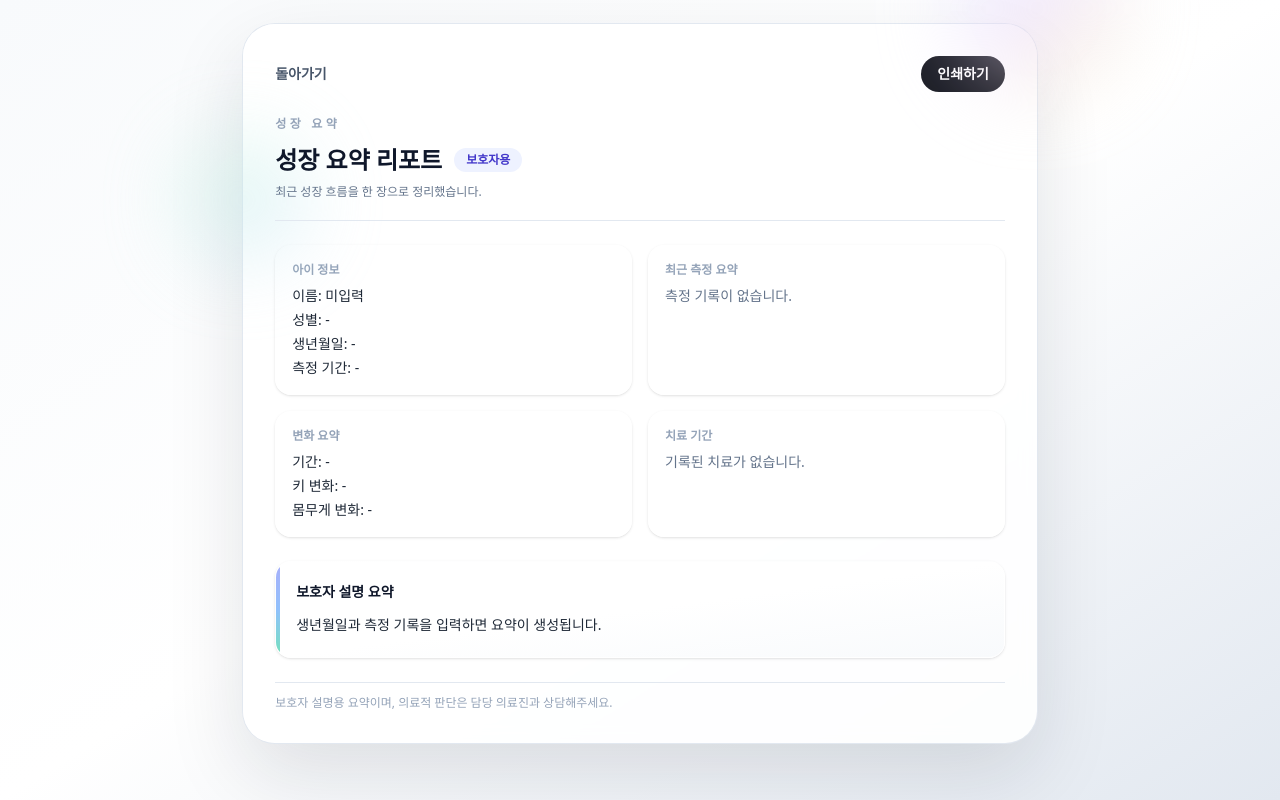
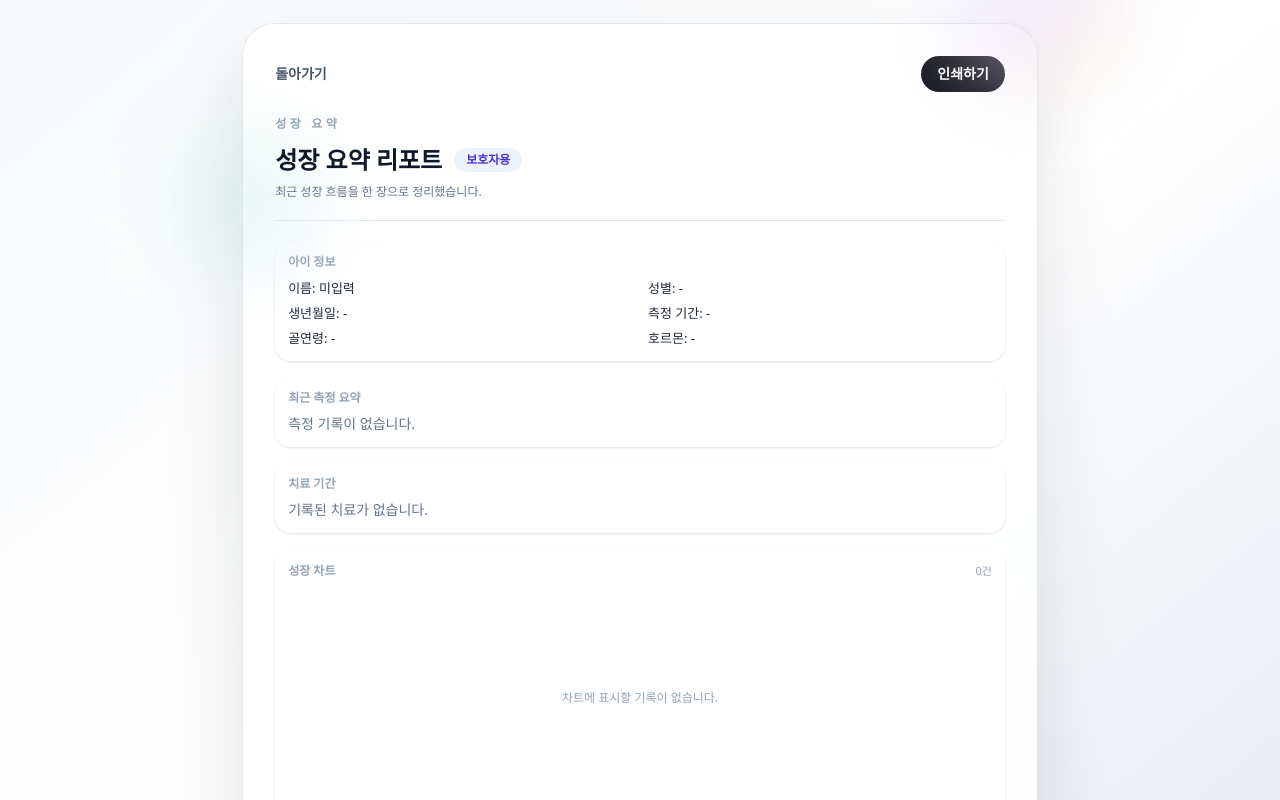
Before and after one commit to shiricson7/growth_clinic, a Next.js app: page /print in a window 1280 px wide. Shown: the top 800 px of the page. Built offline with nearby package versions, Linux system fonts and the light colour scheme.

Commit message:
Tighten print layout and guardian summary

```diff
--- a/src/app/api/guardian-summary/route.ts
+++ b/src/app/api/guardian-summary/route.ts
@@ -52,6 +52,8 @@ IMPORTANT:
 - 약 용량/처방을 말하지 말 것
 - 확정적인 의학적 결론을 내리지 말 것
 - 데이터가 부족하면 부족한 점을 분명히 말할 것
+- 마지막 문장은 반드시 완결형으로 끝나야 합니다(예: "입니다.", "하세요.").
+- 분량은 10~14줄 이내로 간결하게 유지하세요.
 
 출력 형식:
 [요약]
@@ -226,7 +228,7 @@ export async function POST(request: Request) {
 
     const requestBody = {
       model: "gpt-5-mini",
-      max_output_tokens: 450,
+      max_output_tokens: 800,
       reasoning: { effort: "minimal" },
       instructions: PROMPT,
       input: JSON.stringify(promptPayload),
--- a/src/app/print/page.tsx
+++ b/src/app/print/page.tsx
@@ -2,7 +2,15 @@
 
 import { useEffect, useMemo, useState } from "react";
 import Link from "next/link";
-import { differenceInMonths, parseISO } from "date-fns";
+import { differenceInMonths, format, parseISO } from "date-fns";
+import {
+  CartesianGrid,
+  Line,
+  LineChart,
+  ResponsiveContainer,
+  XAxis,
+  YAxis,
+} from "recharts";
 import type { Measurement, TherapyCourse, PatientInfo } from "@/lib/types";
 import { loadMeasurements, loadTherapyCourses, loadPatientInfo } from "@/lib/storage";
 import { getAgeMonths, percentileFromValue } from "@/lib/percentileLogic";
@@ -118,6 +126,15 @@ export default function PrintPage() {
       .filter((entry) => entry.value && entry.value.trim() !== "");
   }, [patientInfo.hormoneLevels]);
 
+  const hormoneSummary = useMemo(() => {
+    if (hormoneEntries.length === 0) return "-";
+    const summary = hormoneEntries.slice(0, 4).map((entry) => `${entry.label} ${entry.value}`);
+    if (hormoneEntries.length > 4) {
+      summary.push(`외 ${hormoneEntries.length - 4}항목`);
+    }
+    return summary.join(" · ");
+  }, [hormoneEntries]);
+
   const heightDelta = useMemo(() => {
     if (!firstMeasurement?.heightCm || !latestMeasurement?.heightCm) return null;
     return Number((latestMeasurement.heightCm - firstMeasurement.heightCm).toFixed(1));
@@ -152,6 +169,25 @@ export default function PrintPage() {
   );
 
   const payloadKey = useMemo(() => JSON.stringify(payload), [payload]);
+
+  const chartData = useMemo(
+    () =>
+      sortedMeasurements.map((item) => ({
+        date: item.date,
+        height: item.heightCm ?? null,
+        weight: item.weightKg ?? null,
+      })),
+    [sortedMeasurements]
+  );
+
+  const hasHeight = useMemo(
+    () => sortedMeasurements.some((item) => typeof item.heightCm === "number"),
+    [sortedMeasurements]
+  );
+  const hasWeight = useMemo(
+    () => sortedMeasurements.some((item) => typeof item.weightKg === "number"),
+    [sortedMeasurements]
+  );
 
   useEffect(() => {
     const hasData = Boolean(payload.birthDate) && payload.measurements.length > 0;
@@ -239,33 +275,24 @@ export default function PrintPage() {
           </p>
         </header>
 
-        <section className="mt-6 grid gap-4 md:grid-cols-2">
-          <div className="rounded-2xl border border-white/70 bg-white/80 p-4 shadow-sm">
+        <section className="mt-5 grid gap-4 lg:grid-cols-[1.25fr,1fr]">
+          <div className="space-y-4">
+            <div className="rounded-2xl border border-white/70 bg-white/80 p-3 shadow-sm">
               <p className="text-xs font-semibold text-[#94a3b8]">아이 정보</p>
-            <div className="mt-2 space-y-1 text-sm text-[#1f2937]">
+              <div className="mt-2 grid gap-x-4 gap-y-1 text-[13px] text-[#1f2937] md:grid-cols-2">
                 <p>이름: {patientInfo.name || "미입력"}</p>
                 <p>성별: {formatSex(patientInfo.sex)}</p>
                 <p>생년월일: {patientInfo.birthDate || "-"}</p>
                 <p>측정 기간: {measurementRange}</p>
-              {patientInfo.boneAge && <p>골연령: {patientInfo.boneAge}</p>}
-              {hormoneEntries.length > 0 && (
-                <div className="pt-1 text-xs text-[#475569]">
-                  <p className="font-semibold text-[#64748b]">호르몬 수치</p>
-                  <ul className="mt-1 space-y-0.5">
-                    {hormoneEntries.map((entry) => (
-                      <li key={`${entry.label}-${entry.value}`}>
-                        {entry.label}: {entry.value}
-                      </li>
-                    ))}
-                  </ul>
-                </div>
-              )}
+                <p>골연령: {patientInfo.boneAge || "-"}</p>
+                <p>호르몬: {hormoneSummary}</p>
               </div>
             </div>
-          <div className="rounded-2xl border border-white/70 bg-white/80 p-4 shadow-sm">
+
+            <div className="rounded-2xl border border-white/70 bg-white/90 p-3 shadow-sm">
               <p className="text-xs font-semibold text-[#94a3b8]">최근 측정 요약</p>
               {latestMeasurement ? (
-              <div className="mt-2 space-y-1 text-sm text-[#1f2937]">
+                <div className="mt-2 grid gap-x-4 gap-y-1 text-[13px] text-[#1f2937] md:grid-cols-2">
                   <p>측정일: {latestMeasurement.date}</p>
                   <p>
                     키: {latestMeasurement.heightCm ?? "-"} cm{" "}
@@ -279,34 +306,23 @@ export default function PrintPage() {
                       ? `(약 ${latestWeightPercentile.toFixed(1)}퍼센타일)`
                       : ""}
                   </p>
+                  <p>
+                    기간: {measurementSpanMonths !== null ? `${measurementSpanMonths}개월` : "-"}
+                  </p>
+                  <p>키 변화: {heightDelta !== null ? `${heightDelta} cm` : "-"}</p>
+                  <p>몸무게 변화: {weightDelta !== null ? `${weightDelta} kg` : "-"}</p>
                 </div>
               ) : (
                 <p className="mt-2 text-sm text-[#64748b]">측정 기록이 없습니다.</p>
               )}
             </div>
-        </section>
 
-        <section className="mt-4 grid gap-4 md:grid-cols-2">
-          <div className="rounded-2xl border border-white/70 bg-white/90 p-4 shadow-sm">
-            <p className="text-xs font-semibold text-[#94a3b8]">변화 요약</p>
-            <div className="mt-2 space-y-1 text-sm text-[#1f2937]">
-              <p>
-                기간: {measurementSpanMonths !== null ? `${measurementSpanMonths}개월` : "-"}
-              </p>
-              <p>
-                키 변화: {heightDelta !== null ? `${heightDelta} cm` : "-"}
-              </p>
-              <p>
-                몸무게 변화: {weightDelta !== null ? `${weightDelta} kg` : "-"}
-              </p>
-            </div>
-          </div>
-          <div className="rounded-2xl border border-white/70 bg-white/90 p-4 shadow-sm">
+            <div className="rounded-2xl border border-white/70 bg-white/90 p-3 shadow-sm">
               <p className="text-xs font-semibold text-[#94a3b8]">치료 기간</p>
               {therapyCourses.length === 0 ? (
                 <p className="mt-2 text-sm text-[#64748b]">기록된 치료가 없습니다.</p>
               ) : (
-              <ul className="mt-2 space-y-1 text-sm text-[#1f2937]">
+                <ul className="mt-2 space-y-1 text-[13px] text-[#1f2937]">
                   {therapyCourses.map((course) => {
                     const doseLabel =
                       course.drug === "GH" && course.doseNote ? ` (${course.doseNote})` : "";
@@ -321,9 +337,69 @@ export default function PrintPage() {
                 </ul>
               )}
             </div>
+          </div>
+
+          <div className="rounded-2xl border border-white/70 bg-white/90 p-3 shadow-sm">
+            <div className="flex items-center justify-between">
+              <p className="text-xs font-semibold text-[#94a3b8]">성장 차트</p>
+              <span className="text-[11px] text-[#94a3b8]">
+                {sortedMeasurements.length}건
+              </span>
+            </div>
+            <div className="mt-2 h-[220px] w-full">
+              {sortedMeasurements.length === 0 ? (
+                <div className="flex h-full items-center justify-center text-xs text-[#94a3b8]">
+                  차트에 표시할 기록이 없습니다.
+                </div>
+              ) : (
+                <ResponsiveContainer width="100%" height="100%">
+                  <LineChart data={chartData} margin={{ top: 8, right: 12, left: -6, bottom: 0 }}>
+                    <CartesianGrid stroke="#e2e8f0" strokeDasharray="4 4" />
+                    <XAxis
+                      dataKey="date"
+                      tick={{ fontSize: 10, fill: "#94a3b8" }}
+                      tickLine={false}
+                      axisLine={false}
+                      tickFormatter={(value) =>
+                        format(new Date(String(value)), "MM.dd")
+                      }
+                      minTickGap={14}
+                    />
+                    <YAxis
+                      tick={{ fontSize: 10, fill: "#94a3b8" }}
+                      tickLine={false}
+                      axisLine={false}
+                      width={32}
+                      domain={["dataMin - 2", "dataMax + 2"]}
+                    />
+                    {hasHeight && (
+                      <Line
+                        type="monotone"
+                        dataKey="height"
+                        stroke="#6366f1"
+                        strokeWidth={2}
+                        dot={false}
+                        connectNulls
+                      />
+                    )}
+                    {hasWeight && (
+                      <Line
+                        type="monotone"
+                        dataKey="weight"
+                        stroke="#f97316"
+                        strokeWidth={2}
+                        dot={false}
+                        connectNulls
+                      />
+                    )}
+                  </LineChart>
+                </ResponsiveContainer>
+              )}
+            </div>
+          </div>
         </section>
 
-        <section className="relative mt-6 overflow-hidden rounded-2xl border border-white/70 bg-gradient-to-br from-white via-white to-[#f8fafc] p-5 shadow-sm">
+        <section className="relative mt-4 overflow-hidden rounded-2xl border border-white/70 bg-gradient-to-br from-white via-white to-[#f8fafc] p-4 shadow-sm">
           <div className="pointer-events-none absolute left-0 top-0 h-full w-1 bg-gradient-to-b from-[#818cf8] via-[#60a5fa] to-[#34d399] opacity-70" />
           <div className="flex items-center justify-between gap-3">
             <p className="text-sm font-semibold text-[#0f172a]">보호자 설명 요약</p>
@@ -331,11 +407,11 @@ export default function PrintPage() {
               <span className="text-xs text-[#94a3b8]">요약 생성 중...</span>
             )}
           </div>
-          <div className="mt-3 whitespace-pre-wrap text-sm leading-relaxed text-[#1f2937]">
+          <div className="mt-3 whitespace-pre-wrap text-[13px] leading-relaxed text-[#1f2937]">
             {status === "loading" ? "요약을 생성 중입니다..." : summary.text}
           </div>
           {summary.debugReason && (
-            <p className="mt-3 text-[11px] text-[#94a3b8]">
+            <p className="mt-2 text-[11px] text-[#94a3b8]">
               오류 원인: {summary.debugReason}
             </p>
           )}
```
Lines whose indentation alone changed are shown as unchanged.
